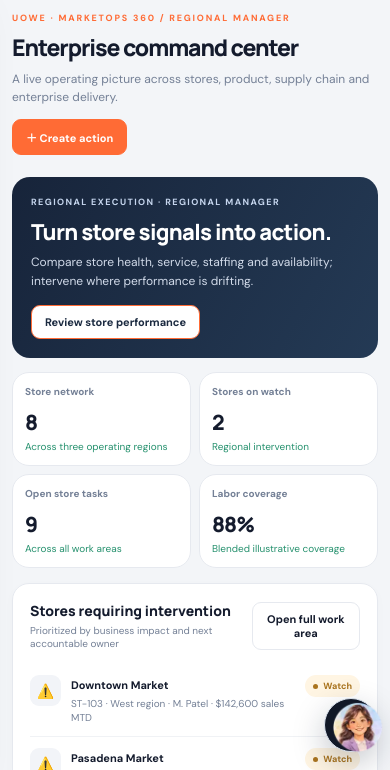
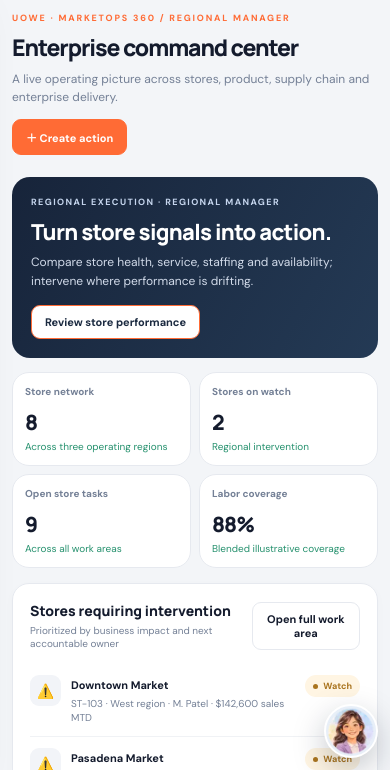
Before and after one commit to sachintechpro/MarketOps-360, a website: page index.html in a window 390 px wide. Shown: the part 74-844 px from the top of the page. Drawn offline with Linux system fonts and the light colour scheme.

Commit message:
Style optimized StuVi portrait inside existing mobile chat launcher

```diff
--- a/stuvi.css
+++ b/stuvi.css
@@ -27,3 +27,8 @@
 }
 @media(max-width:370px){#contextChat .stuvi-suggestions{gap:5px}#contextChat .stuvi-suggestions button{font-size:10px;padding:7px}#contextChat .chat-head b{font-size:16px}}
 @media(prefers-reduced-motion:reduce){#contextChat .chat-launch,#contextChat .chat-body{transition:none;scroll-behavior:auto}}
+
+/* Portrait only: preserve StuVi panel, placement and interactions. */
+#contextChat .chat-launch.stuvi-avatar-launch{display:grid;place-items:center;overflow:hidden;padding:0;background:#e8eff8;border:2px solid #fff;line-height:0}
+#contextChat .chat-launch.stuvi-avatar-launch:hover{background:#e8eff8}
+#contextChat .stuvi-avatar-launch img{display:block;width:100%;height:100%;object-fit:cover;border-radius:50%;pointer-events:none}
```
